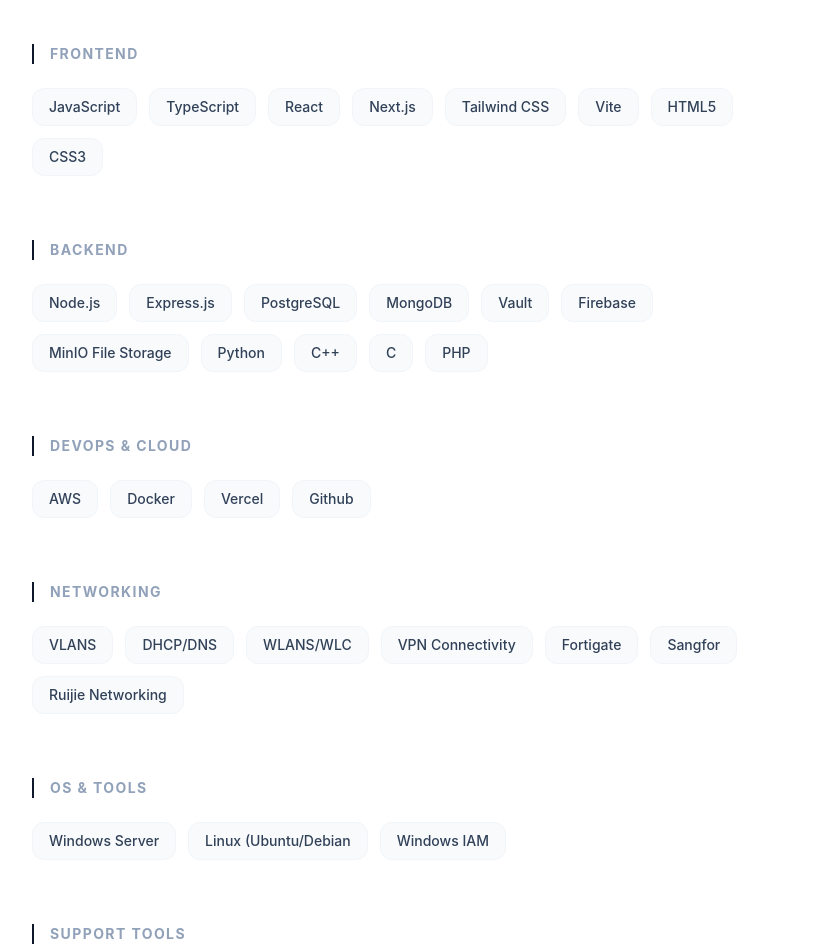
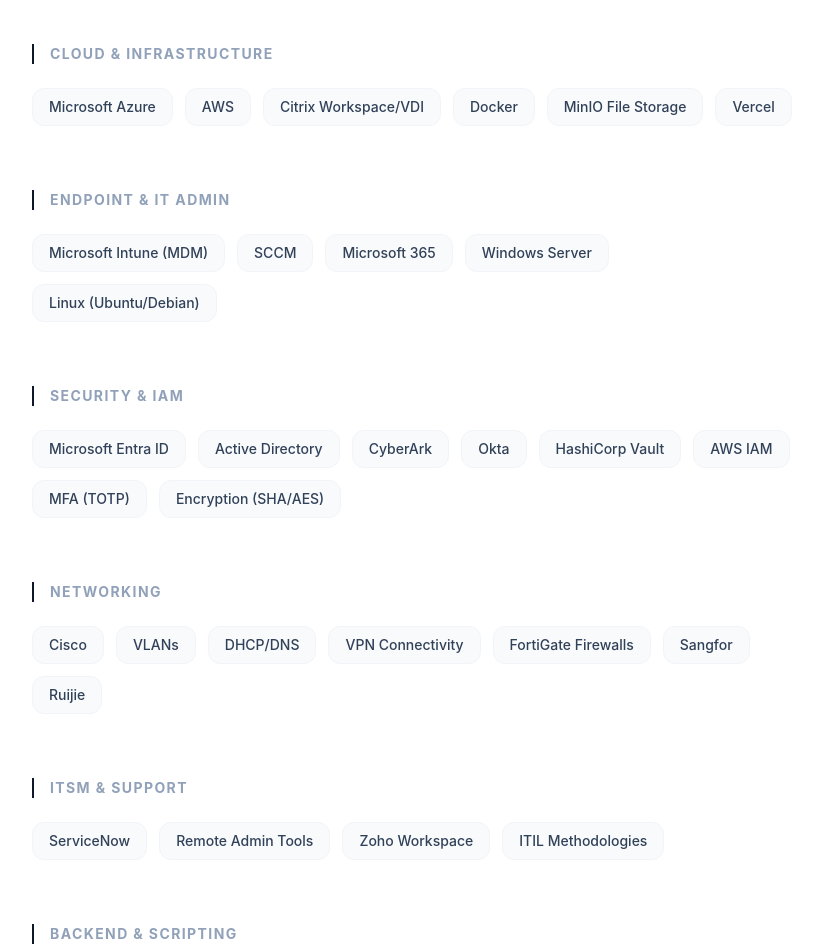
Before and after one commit to venzroquee/reaven-portfolio, a React (Vite) app: page /tech-stack in a window 1280 px wide. Shown: the part 300-1252 px from the top of the page, without its empty margins (224-1047 px from the left). Built offline with nearby package versions, Linux system fonts and the light colour scheme.

Commit message:
Update TechStackPage.jsx
techstack patch

```diff
--- a/src/TechStackPage.jsx
+++ b/src/TechStackPage.jsx
@@ -4,14 +4,35 @@ import { Link } from 'react-router-dom'
 import ThemeToggle from './ThemeToggle'; // Added Toggle
 
 const categories = [
-  { name: 'Frontend', skills: ['JavaScript', 'TypeScript', 'React', 'Next.js', 'Tailwind CSS', 'Vite', 'HTML5', 'CSS3'] },
-  { name: 'Backend', skills: ['Node.js', 'Express.js', 'PostgreSQL', 'MongoDB', 'Vault', 'Firebase', 'MinIO File Storage', 'Python', 'C++', 'C' , 'PHP'] },
-  { name: 'DevOps & Cloud', skills: ['AWS', 'Docker', 'Vercel','Github'] },
-  { name: 'Networking', skills: ['VLANS', 'DHCP/DNS', 'WLANS/WLC', 'VPN Connectivity' ,'Fortigate' ,'Sangfor' , 'Ruijie Networking'] },
-  { name: 'OS & Tools', skills: ['Windows Server', 'Linux (Ubuntu/Debian', 'Windows IAM'] },
-  { name: 'Support Tools', skills: ['Zoho Workspace', 'Anydesk', 'Teamviewer', 'Ultraviewer' , 'Troubleshooting (L1/L2)'] },
-  { name: 'Security & IAM', skills: [ 'SHA-256', 'SHA-512', '2FA (TOTP)', 'HashiCorp Vault', 'AWS IAM', 'AES Encryption'] }
-]
+  {
+    name: 'Cloud & Infrastructure',
+    skills: ['Microsoft Azure', 'AWS', 'Citrix Workspace/VDI', 'Docker', 'MinIO File Storage', 'Vercel']
+  },
+  {
+    name: 'Endpoint & IT Admin',
+    skills: ['Microsoft Intune (MDM)', 'SCCM', 'Microsoft 365', 'Windows Server', 'Linux (Ubuntu/Debian)']
+  },
+  {
+    name: 'Security & IAM',
+    skills: ['Microsoft Entra ID', 'Active Directory', 'CyberArk', 'Okta', 'HashiCorp Vault', 'AWS IAM', 'MFA (TOTP)', 'Encryption (SHA/AES)']
+  },
+  {
+    name: 'Networking',
+    skills: ['Cisco', 'VLANs', 'DHCP/DNS', 'VPN Connectivity', 'FortiGate Firewalls', 'Sangfor', 'Ruijie']
+  },
+  {
+    name: 'ITSM & Support',
+    skills: ['ServiceNow', 'Remote Admin Tools', 'Zoho Workspace', 'ITIL Methodologies']
+  },
+  {
+    name: 'Backend & Scripting',
+    skills: ['Node.js', 'Express.js', 'PostgreSQL', 'MongoDB', 'Python', 'C/C++', 'PHP', 'Git']
+  },
+  {
+    name: 'Frontend',
+    skills: ['JavaScript', 'TypeScript', 'React', 'Next.js', 'Tailwind CSS', 'Vite']
+  }
+];
 
 export default function TechStackPage() {
   return (
```
